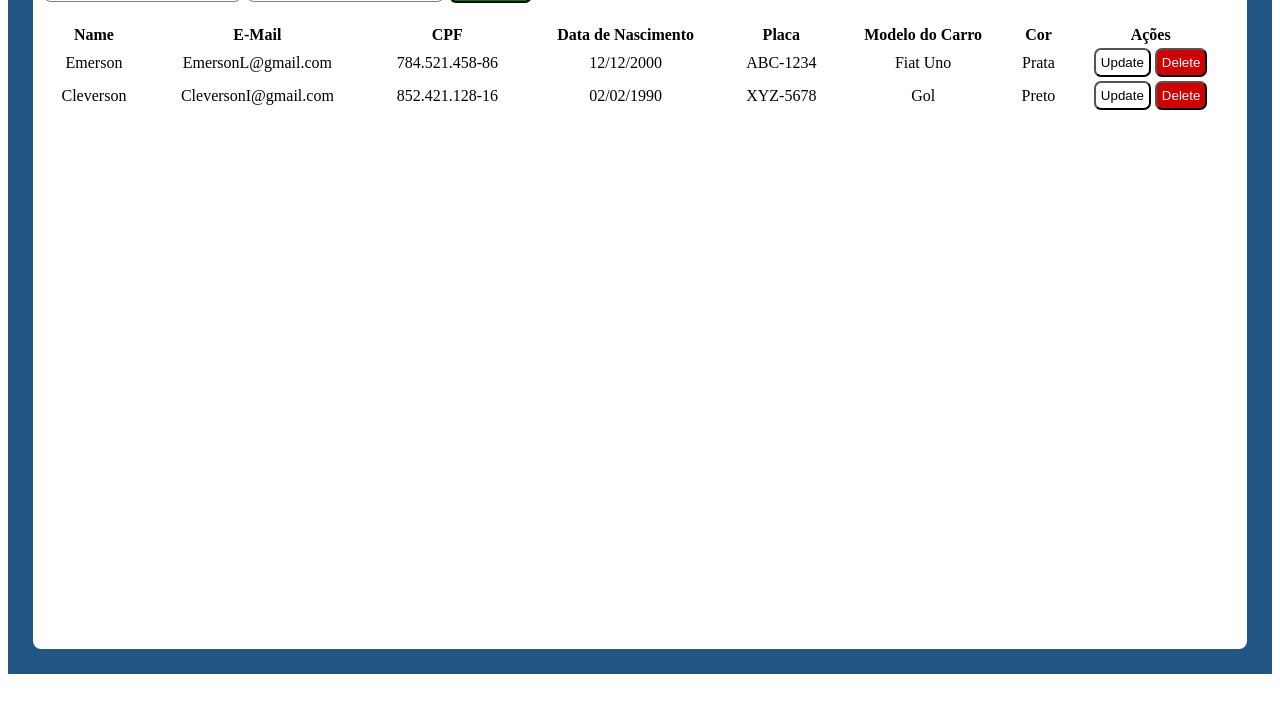
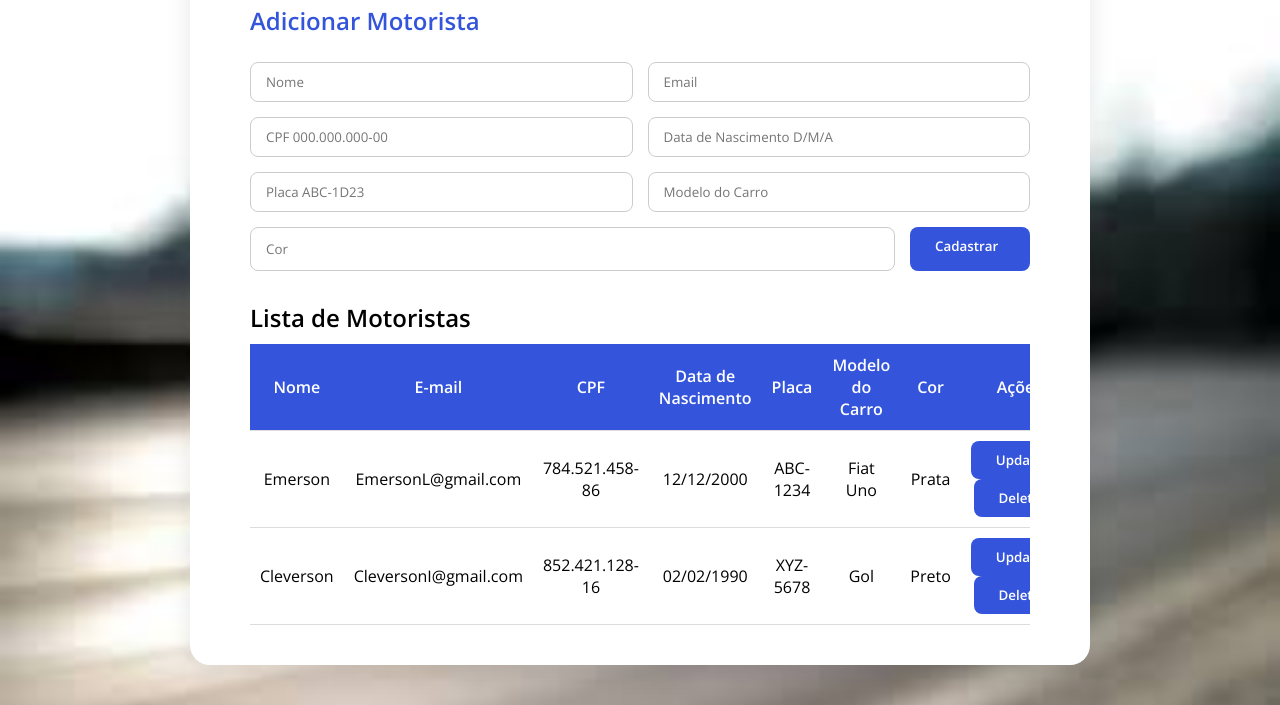
Before and after one commit to FehTeles/Cadastro-de-Motoristas-CRUD, a plain HTML site: page index.html in a window 1280 px wide. Shown: the part 134-839 px from the top of the page. Before the commit the page ends 816 px from the top, so only its background shows below. Drawn offline with nearby package versions, Linux system fonts and the light colour scheme.

Commit message:
atualização 0.3

```diff
--- a/index.css
+++ b/index.css
@@ -1,74 +1,209 @@
-.container {
-    display: flex;
-    justify-content: center;
-    height: 100vh;
-    background-color: rgb(33, 85, 131);
+* {
+  margin: 0;
+  padding: 0;
+  box-sizing: border-box;
+  font-family: "Open Sans", sans-serif;
 }
 
-.form_container {
-    margin-top: 20px;
-    width: 40vw;
-    border-radius: 10px;
-    height: 80vh;
-    padding: 10px;
-    background-color: white;
-    display: flex;
-    flex-direction: column;
-    align-items: center;
-}
-
-form input {
-    padding: 10px;
-    border-radius: 8px;
-    border: 1px solid gray;
-}
-
-form button {
-    padding: 10px;
-    background-color: green;
-    color: white;
-    border-radius: 7px;
-    cursor: pointer;
-}
-
-form button:active {
-    background-color: rgb(1, 77, 1);
-}
-
-table {
-    width: 100%;
-    margin-top: 20px;
+body {
+  background: linear-gradient(120deg, #e9f0ff, #cfe0ff);
+  min-height: 100vh;
+  display: flex;
+  justify-content: center;
+  align-items: center;
+  background-image: url('images/background.jpg');
+  background-size: cover;
+  background-repeat: no-repeat;
+  background-position: center;
 }
 
 .update_form{
     display: none;
 }
 
-.background{
-    background-color: white;
-    padding: 10px;
-    margin: 2%;
-    border-radius: 8px;
+.update_form > div {
+  display: flex;
+  gap: 15px;
+  width: 100%;
 }
 
-.update_button{
-    padding: 5px;
-    background-color: rgb(255, 255, 255);
-    color: rgb(0, 0, 0);
-    border-radius: 7px;
-    cursor: pointer;
-}
-.update_button:active {
-    background-color: rgb(134, 134, 134);
+.update_form input.ucor {
+  flex: 1 1 80%;
 }
 
-.delete_button{
-    padding: 5px;
-    background-color: rgb(209, 1, 1);
-    color: white;
-    border-radius: 7px;
-    cursor: pointer;
+.update_form .btn-group {
+  flex: 0 0 120px;
+  display: flex;
+  gap: 10px;
 }
-.delete_button:active{
-    background-color: rgb(128, 4, 4);
+
+.background {
+  display: flex;
+  align-items: center;
+  justify-content: center;
+  position: relative;
+  width: 100%;
+  padding: 40px 0;
 }
+
+.side-image {
+  position: absolute;
+  width: 300px;
+  height: 400px;
+  background-size: cover;
+  background-position: center;
+  opacity: 0.15;
+  border-radius: 20px;
+  filter: blur(2px);
+  z-index: 0;
+}
+
+.container {
+  background: white;
+  padding: 40px 60px;
+  border-radius: 20px;
+  box-shadow: 0 8px 25px rgba(0, 0, 0, 0.1);
+  z-index: 1;
+  max-width: 900px;
+  width: 90%;
+}
+
+.container h1 {
+  text-align: center;
+  font-family: "Roboto", sans-serif;
+  font-weight: 700;
+  color: #2a4b9b;
+  margin-bottom: 20px;
+}
+
+form {
+  display: flex;
+  flex-wrap: wrap;
+  gap: 15px;
+  margin-bottom: 30px;
+}
+
+form h2 {
+  width: 100%;
+  color: #3455db;
+  font-weight: 600;
+  margin-bottom: 10px;
+}
+
+input,
+input.cor,
+input.ucor {
+  flex: 1 1 45%;
+  padding: 10px 15px;
+  border-radius: 8px;
+  border: 1px solid #ccc;
+  min-width: 0;
+  max-width: 100%;
+  box-sizing: border-box;
+}
+
+input:focus {
+  border-color: #3455db;
+  box-shadow: 0 0 4px rgba(52, 85, 219, 0.4);
+  outline: none;
+}
+
+button {
+  background-color: #3455db;
+  color: white;
+  padding: 10px 25px;
+  border: none;
+  border-radius: 8px;
+  cursor: pointer;
+  font-weight: 600;
+  transition: 0.3s;
+}
+
+button:hover {
+  background-color: #2239a5;
+}
+
+button.cancel {
+  background-color: #aaa;
+}
+
+button.cancel:hover {
+  background-color: #888;
+}
+
+.create_form,
+.update_form {
+  display: grid;
+  grid-template-columns: 1fr 1fr;
+  gap: 15px;
+  margin-bottom: 30px;
+}
+
+.create_form h2,
+.update_form h2 {
+  grid-column: 1 / -1;
+}
+
+.create_form > div,
+.update_form > div {
+  display: flex;
+  gap: 15px;
+  width: 100%;
+  grid-column: 1 / -1;
+}
+
+.create_form input.cor,
+.update_form input.ucor {
+  flex: 1 1 80%;
+}
+
+.create_form button,
+.update_form .btn-group {
+  flex: 0 0 120px;
+  display: flex;
+  gap: 10px;
+  height: 44px;
+}
+
+.update_form{
+    display: none;
+}
+
+.table-wrapper {
+  overflow-x: auto;
+}
+
+table {
+  width: 100%;
+  border-collapse: collapse;
+  text-align: center;
+  margin-top: 10px;
+}
+
+thead {
+  background-color: #3455db;
+  color: white;
+}
+
+th, td {
+  padding: 10px;
+  border-bottom: 1px solid #ddd;
+}
+
+tbody tr:hover {
+  background-color: #f0f4ff;
+}
+
+@media (max-width: 768px) {
+  .container {
+    padding: 30px 20px;
+  }
+
+  input {
+    flex: 1 1 100%;
+  }
+
+  .side-image {
+    display: none;
+  }
+}
--- a/index.html
+++ b/index.html
@@ -1,56 +1,70 @@
 <!DOCTYPE html>
-<html lang="en">
+<html lang="pt-br">
 <head>
   <meta charset="UTF-8">
   <meta name="viewport" content="width=device-width, initial-scale=1.0">
   <title>Cadastro de Motoristas</title>
-    <link rel="stylesheet" href="./index.css">
+  <link rel="stylesheet" href="index.css">
+  <link href="https://fonts.googleapis.com/css2?family=Open+Sans:wght@400;600&family=Roboto:wght@500;700&display=swap" rel="stylesheet">
 </head>
 <body onload="lerTudo(); CPF(); DataMask(); PlacaMask();">
+  <div class="background">
     <div class="container">
-        <div class="background">
+      <h1>Cadastro de Motoristas</h1>
+
       <form class="create_form">
-                <label>ADICIONAR UM MOTORISTA:</label><BR>
+        <h2>Adicionar Motorista</h2>
         <input type="text" class="nome" name="nome" placeholder="Nome"/>
         <input type="email" class="email" name="email" placeholder="Email"/>
-                <input type="text" class="cpf" id="cpf" maxlength="14" placeholder="CPF 000.000.000-00">
+        <input type="text" class="cpf" id="cpf" maxlength="14" placeholder="CPF 000.000.000-00"/>
         <input type="text" class="dataNasc" id="data" maxlength="10" name="dataNasc" placeholder="Data de Nascimento D/M/A"/>
-                <input class="placa" id="placa" placeholder="Placa ABC-1D23" />
-                <input class="modelo" placeholder="Modelo do Carro" />
-                <input class="cor" placeholder="Cor" />
+        <input class="placa" id="placa" placeholder="Placa ABC-1D23"/>
+        <input class="modelo" placeholder="Modelo do Carro"/>
+        <div style="display: flex; gap: 15px; width: 100%;">
+          <input class="cor" placeholder="Cor"/>
           <button type="button" onclick="verifvalores()">Cadastrar</button>
-            </form>
-            <form class="update_form">
-                <label>ATUALIZAR UM MOTORISTA:</label><BR>
-                <input type="text" hidden class="id"/>
-                <input type="text" class = "unome"/>
-                <input type="email" class ="uemail"/>
-                <input type="text" class ="ucpf">
-                <input type="text" class="udataNasc"/>
-                <input class="uplaca" id="uplaca" placeholder="Placa ABC-1D23" />
-                <input class="umodelo" placeholder="Modelo do Carro" />
-                <input class="ucor" placeholder="Cor" />
-                <button type="button" onclick="atualizar()">Atualizar</button>
-                <button type="button" onclick="cancelar()">Cancelar</button>
+        </div>
       </form>
 
-            <table style="text-align: center;">
+      <form class="update_form">
+        <h2>Atualizar Motorista</h2>
+        <input type="text" hidden class="id"/>
+        <input type="text" class="unome" placeholder="Nome"/>
+        <input type="email" class="uemail" placeholder="Email"/>
+        <input type="text" class="ucpf" placeholder="CPF 000.000.000-00"/>
+        <input type="text" class="udataNasc" placeholder="Data de Nascimento D/M/A"/>
+        <input class="uplaca" id="uplaca" placeholder="Placa ABC-1D23"/>
+        <input class="umodelo" placeholder="Modelo do Carro"/>
+        <div style="display: flex; gap: 15px; width: 100%;">
+          <input class="ucor" placeholder="Cor"/>
+          <div class="btn-group" style="display: flex; gap: 10px;">
+            <button type="button" onclick="atualizar()">Atualizar</button>
+            <button type="button" class="cancel" onclick="cancelar()">Cancelar</button>
+          </div>
+        </div>
+      </form>
+
+      <h2>Lista de Motoristas</h2>
+      <div class="table-wrapper">
+        <table>
           <thead>
-                    <th>Name</th>
-                    <th>E-Mail</th>
+            <tr>
+              <th>Nome</th>
+              <th>E-mail</th>
               <th>CPF</th>
               <th>Data de Nascimento</th>
               <th>Placa</th>
               <th>Modelo do Carro</th>
               <th>Cor</th>
               <th>Ações</th>
+            </tr>
           </thead>
-                <tbody class="table_data">
-
-                </tbody>
+          <tbody class="table_data"></tbody>
         </table>
       </div>
     </div>
-    <script src="./index.js"></script>
+  </div>
+
+  <script src="index.js"></script>
 </body>
 </html>
--- a/index.js
+++ b/index.js
@@ -150,9 +150,9 @@ function lerTudo(){
     tableData.innerHTML = elements;
 }
 
-function edit(id){
+function edit(id) {
   document.querySelector('.create_form').style.display = "none";
-  document.querySelector('.update_form').style.display = "block";
+  document.querySelector('.update_form').style.display = "grid";
   var object = data.find(obj => obj.id === id)
 
   document.querySelector(".id").value = object.id;
@@ -182,7 +182,7 @@ function atualizar(){
   }
   data[index] = {id, nome, email, cpf, dataNasc, placa, modelo, cor};
   document.querySelector('.update_form').style.display = "none";
-  document.querySelector('.create_form').style.display = "block";
+  document.querySelector('.create_form').style.display = "grid";
   lerTudo();
 }
 
@@ -223,7 +223,7 @@ function PlacaMask() {
     });
 }
 
-function cancelar(){
-    document.querySelector('.update_form').style.display = "none";
-    document.querySelector('.create_form').style.display = "block";
+function cancelar() {
+  document.querySelector('.update_form').style.display = "none";
+  document.querySelector('.create_form').style.display = "grid";
 }
```
Also changed, not shown: images/background.jpg (added), images/logo.png (added). Lines whose indentation alone changed are shown as unchanged.
